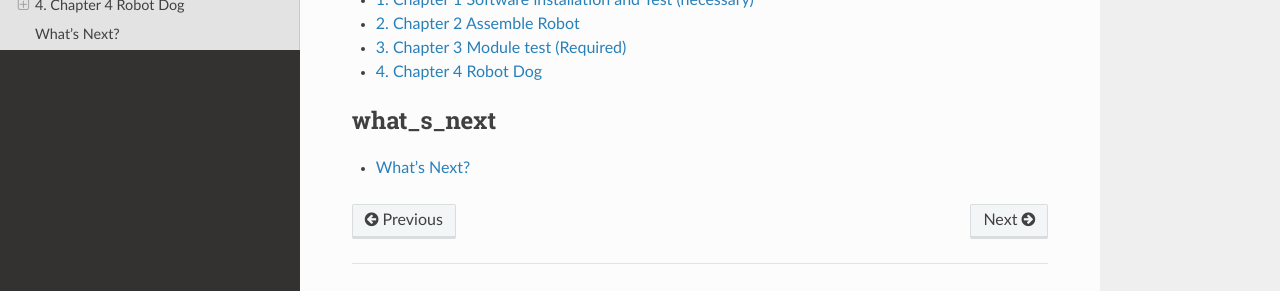
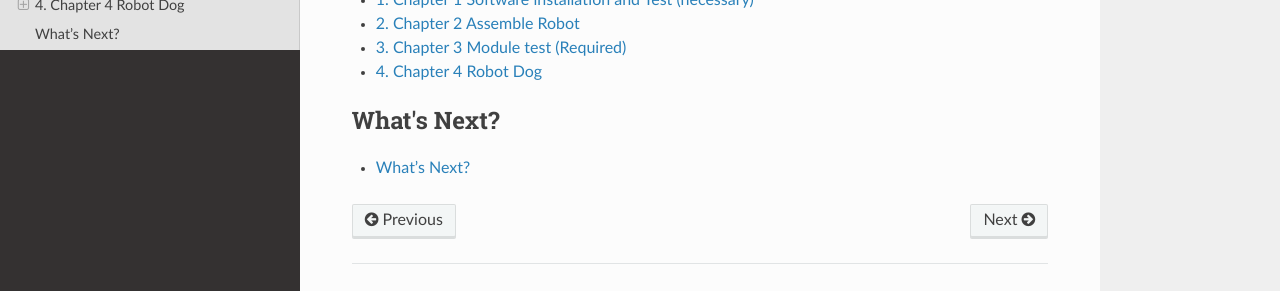
Before and after one commit to Vegetable-SYC/fnk0050-docs, a Sphinx documentation site: the page built from docs/source/fnk0050/fnk0050.rst, in a window 1280 px wide. Shown: the part 592-883 px from the top of the page. Built offline with Sphinx 7.4.7 and the Read the Docs theme 3.1.0, drawn with Linux system fonts in a browser that asks for light colours.

Commit message:
Update fnk0050.rst

```diff
--- a/docs/source/fnk0050/fnk0050.rst
+++ b/docs/source/fnk0050/fnk0050.rst
@@ -28,6 +28,6 @@ Freenove Robot Dog Kit for Raspberry Pi
 
 .. toctree::
    :titlesonly:
-   :caption: what_s_next
+   :caption: What's Next?
 
    codes/tutorial/WhatsNext.rst
```
